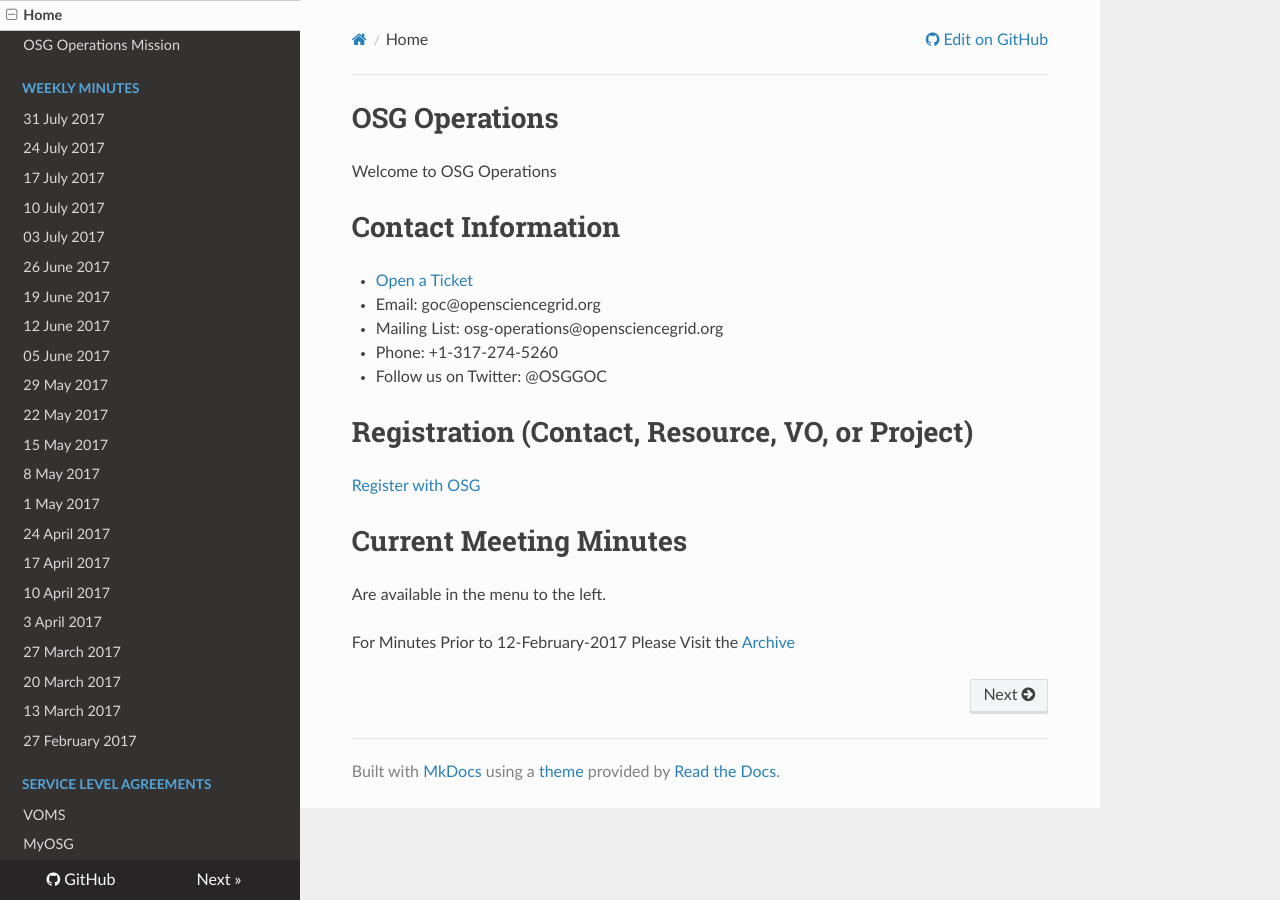
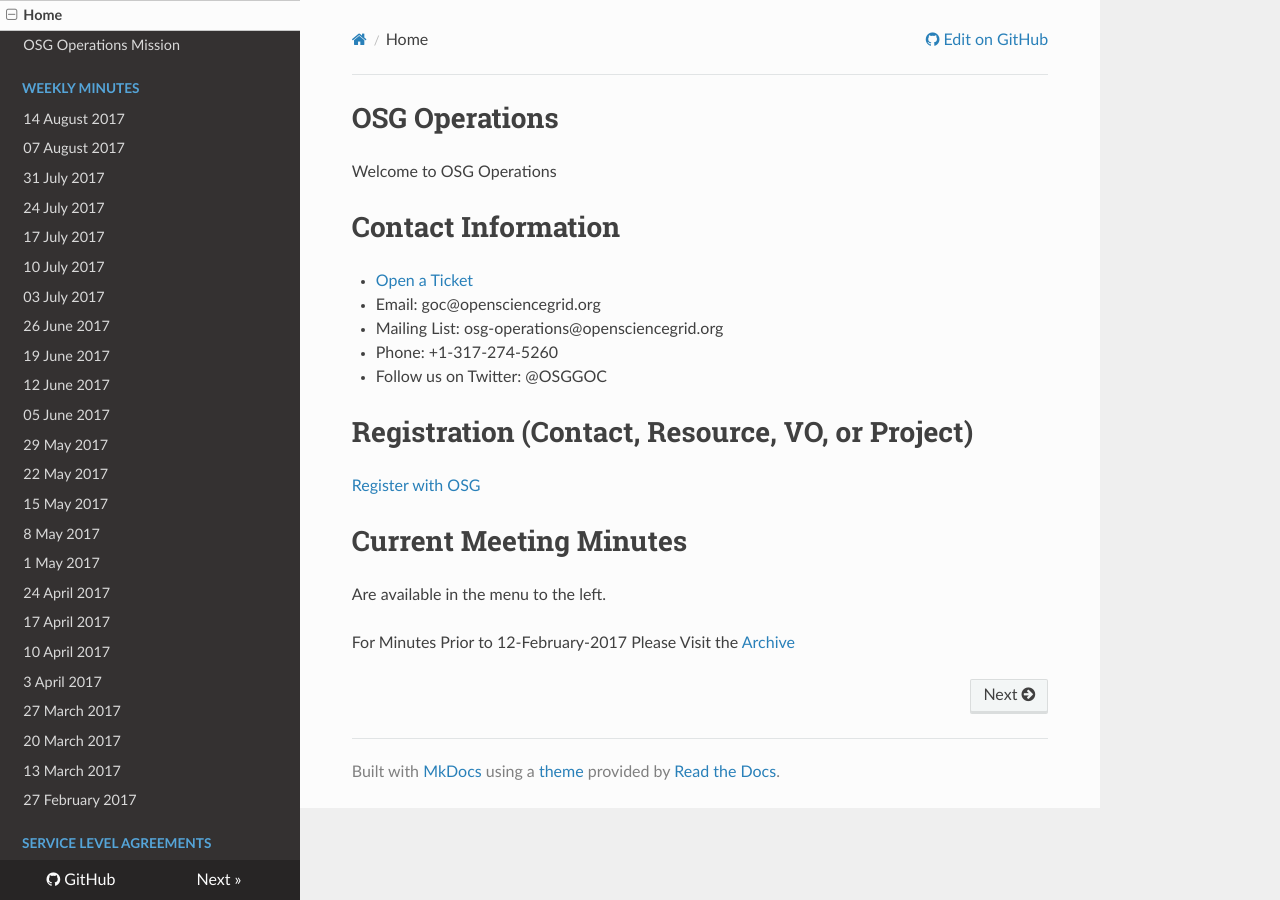
Before and after one commit to osg-htc/operations, an MkDocs documentation site: the page built from docs/index.md, in a window 1280 px wide. Built offline with MkDocs 1.6.1, drawn with Linux system fonts in a browser that asks for light colours; nearby versions of some CDN libraries; old or Windows-style settings are respelled for this version of MkDocs.

Commit message:
Update mkdocs.yml

```diff
--- a/mkdocs.yml
+++ b/mkdocs.yml
@@ -10,6 +10,8 @@ pages:
 - Home: 'index.md'
 - OSG Operations Mission: 'mission.md'
 - Weekly Minutes:
+  - '14 August 2017': 'WeeklyMinutes/14Aug2017.md'
+  - '07 August 2017': 'WeeklyMinutes/07Aug2017.md'
   - '31 July 2017': 'WeeklyMinutes/31Jul2017.md'
   - '24 July 2017': 'WeeklyMinutes/24Jul2017.md'
   - '17 July 2017': 'WeeklyMinutes/17Jul2017.md'
```
